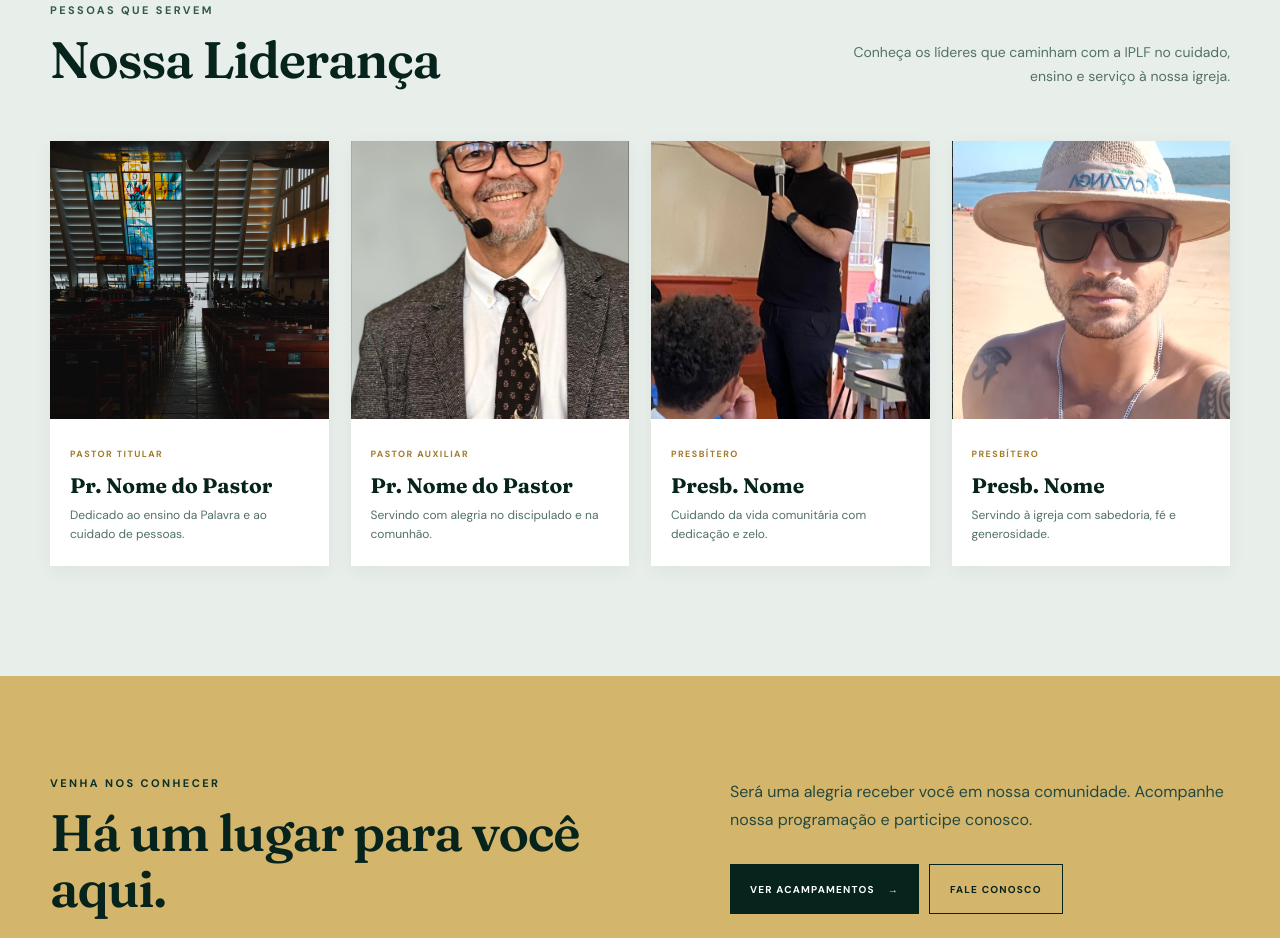
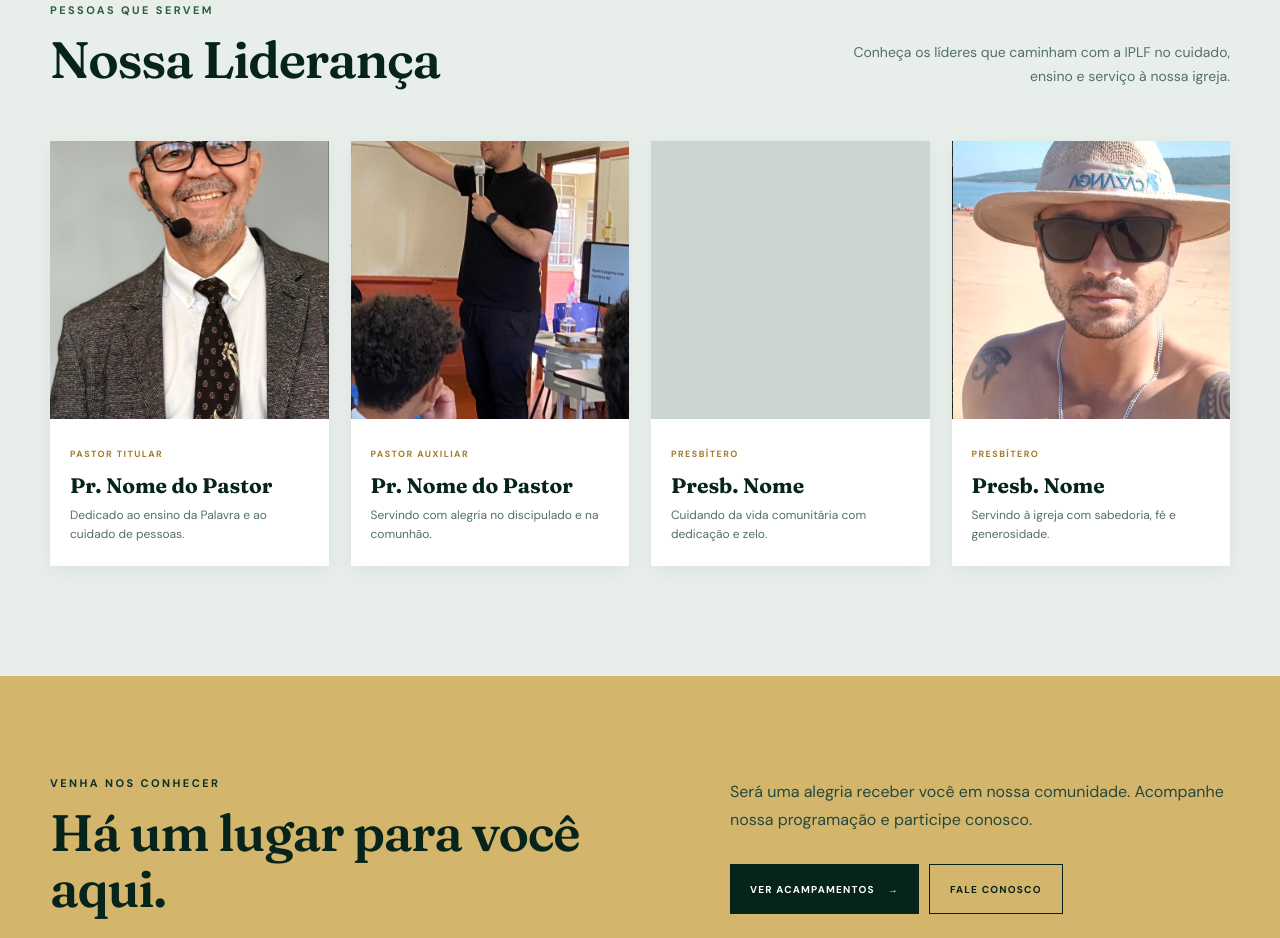
Before and after one commit to victornascimentodiniz/IPLF, a website: page index.html in a window 1280 px wide. Shown: the part 2348-3286 px from the top of the page. Drawn offline with Linux system fonts and the light colour scheme; no server answers.

Commit message:
Corrigir textos animacoes e lideranca da home

```diff
--- a/home-modern.css
+++ b/home-modern.css
@@ -51,13 +51,13 @@
     */
 
     --leader-1-image:
-        url("img/pexels-photo-37059754.avif");
+        url("img/Screenshot_1.png");
 
     --leader-2-image:
-        url("img/Screenshot_1.png");
+        url("img/Screenshot_3.png");
 
     --leader-3-image:
-        url("img/Screenshot_3.png");
+        url("img/");
 
     --leader-4-image:
         url("img/Screenshot_2.png");
```
